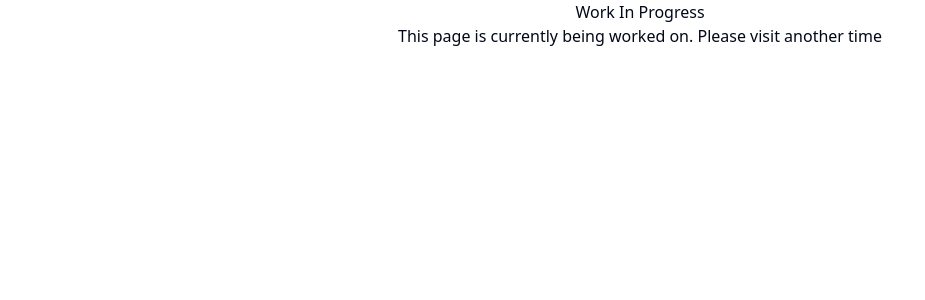
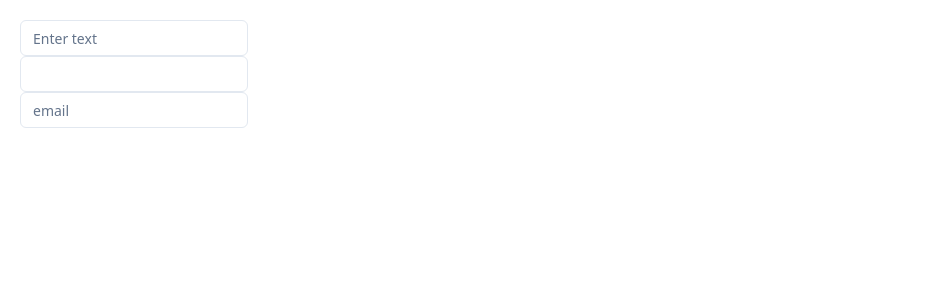
Before and after one commit to nitkkr-dev/nitkkr, a Next.js app: page / in a window 1280 px wide. Shown: the top 300 px of the page, without its empty margins (0-925 px from the left). Built offline with nearby package versions, Linux system fonts and the light colour scheme.

Commit message:
draft commit, basic input field completed

```diff
--- a/app/page.tsx
+++ b/app/page.tsx
@@ -1,5 +1,15 @@
+'use client'
+import SimpleInput from '@/components/inputs/SimpleInput';
+import { EmailField } from '@/components/inputs/email';
+import { NameField } from '@/components/inputs/name';
+import Otp from '@/components/inputs/otp';
+
 import WorkInProgress from '@/components/work-in-progress';
 
 export default function Home() {
-  return <WorkInProgress />;
+  return <div className='p-5'>
+    <SimpleInput />
+    <NameField/>
+    <EmailField/>
+  </div>
 }
--- /dev/null
+++ b/components/inputs/SimpleInput.tsx
@@ -0,0 +1,12 @@
+
+import { Input } from "../shadcn/ui/input";
+
+export function InputField() {
+  return (
+      <Input
+        placeholder="Enter text"
+      />
+  )
+}
+
+export default InputField;
--- /dev/null
+++ b/components/inputs/email.tsx
@@ -0,0 +1,22 @@
+"use client"
+import { Input, InputProps } from '../shadcn/ui/input';
+import { MdOutlineMarkEmailUnread } from 'react-icons/md';
+
+export interface EmailFieldProps
+  extends Omit<InputProps, 'type' | 'LeftChild'> {}
+
+export const EmailField = ({
+  label = 'Email',
+  placeholder = 'email',
+  ...props
+}: EmailFieldProps) => {
+  return (
+    <Input
+      label={label}
+      placeholder={placeholder}
+      type="email"
+      {...props}
+      LeftChild= {MdOutlineMarkEmailUnread}
+    />
+  );
+};
--- /dev/null
+++ b/components/inputs/name.tsx
@@ -0,0 +1,18 @@
+import { Input, InputProps } from '../shadcn/ui/input';
+
+import { AiOutlineUser } from 'react-icons/ai';
+
+export const NameField = ({
+  label = 'Name',
+  placeholder,
+  ...props
+}: InputProps) => {
+  return (
+    <Input
+      placeholder={placeholder}
+      label={label}
+      {...props}
+      LeftChild={AiOutlineUser}
+    />
+  );
+};
--- /dev/null
+++ b/components/inputs/otp.tsx
@@ -0,0 +1,146 @@
+import { Input, InputProps } from '../shadcn/ui/input';
+
+
+import clsx from 'clsx';
+import {
+  ChangeEvent,
+  ClipboardEvent,
+  ForwardedRef,
+  KeyboardEvent,
+  createRef,
+  forwardRef,
+  useEffect,
+  useImperativeHandle,
+  useState,
+} from 'react';
+
+export interface OTPInputElement {
+  triggerClear?: () => void;
+}
+
+interface OTPInputProps extends Omit<InputProps, 'ref'>, OTPInputElement {
+  otpLength?: number;
+
+  onChange: (event: ChangeEvent<HTMLInputElement>) => void;
+}
+
+const OTPInput = (
+  {
+    className,
+    inputClassName,
+    otpLength = 4,
+    style,
+
+    onChange,
+
+    ...props
+  }: OTPInputProps,
+  ref: ForwardedRef<OTPInputElement>
+) => {
+  const [otp, setOTP] = useState<(number | undefined)[]>([
+    ...Array(otpLength).map(() => undefined),
+  ]);
+  const inputs = [...Array(otpLength)].map((_) =>
+    createRef<HTMLInputElement>()
+  );
+
+  useEffect(() => {
+    if (otp.every((digit) => digit === undefined)) {
+      inputs.map((input) => {
+        if (input.current) {
+          input.current.value = '';
+        }
+      });
+    }
+  }, [inputs, otp]);
+
+  useImperativeHandle(ref, () => ({
+    triggerClear() {
+      setOTP([...Array(otpLength).map(() => undefined)]);
+    },
+  }));
+
+  const handleChange = (
+    event: ChangeEvent<HTMLInputElement>,
+    index: number
+  ): void => {
+    const digit = event.target.value;
+    const newOTP = [...otp];
+    newOTP[index] = digit === '' ? undefined : Number(digit);
+    setOTP(newOTP);
+
+    if (newOTP.every((digit) => digit !== undefined)) {
+      event.target.dataset.otp = newOTP.join('');
+    } else {
+      event.target.dataset.otp = undefined;
+    }
+    onChange(event);
+
+    if (digit !== '') {
+      inputs[index].current?.blur();
+      if (index !== inputs.length - 1) {
+        inputs[index + 1].current?.focus();
+      }
+    }
+  };
+
+  const handleKeyDown = (
+    event: KeyboardEvent<HTMLInputElement>,
+    index: number
+  ): void => {
+    if (event.key === 'Backspace' && otp[index] === undefined) {
+      if (index === 0) {
+        return;
+      }
+      inputs[index].current?.blur();
+      inputs[index - 1].current?.focus();
+    }
+  };
+
+  const handlePaste = (event: ClipboardEvent<HTMLInputElement>): void => {
+    event.preventDefault();
+    const pastedValue = event.clipboardData.getData('Text');
+    if (pastedValue.length === otpLength) {
+      setOTP(pastedValue.split('').map((digit) => Number(digit)));
+    }
+  };
+
+  return (
+    <section
+      className={clsx(
+        'flex flex-row font-roboto-mono gap-2 items-start',
+        className
+      )}
+      style={style}
+    >
+      {[...Array(otpLength)].map((_, index) => {
+        return (
+          <Input
+            className="aspect-square"
+            inputClassName={clsx(
+              'font-roboto-mono text-center',
+              inputClassName
+            )}
+            key={index}
+            maxLength={1}
+            onChange={(event: ChangeEvent<HTMLInputElement>) =>
+              handleChange(event, index)
+            }
+            onKeyDown={(event: KeyboardEvent<HTMLInputElement>) =>
+              handleKeyDown(event, index)
+            }
+            onPaste={handlePaste}
+            pattern="\d{1}"
+            ref={inputs[index]}
+            style={{ height: '100%' }}
+            type="number"
+            value={otp[index]}
+            {...props}
+          />
+        );
+      })}
+    </section>
+  );
+};
+
+export default forwardRef<OTPInputElement, OTPInputProps>(OTPInput);
--- /dev/null
+++ b/components/shadcn/ui/input.tsx
@@ -0,0 +1,36 @@
+'use client'
+
+import * as React from "react"
+
+import { cn } from "@/lib/utils"
+import { IconBaseProps } from "react-icons";
+
+export interface InputProps
+  extends React.InputHTMLAttributes<HTMLInputElement> {alwaysFocused?: boolean;
+    label?: string;
+    inputClassName?: string;
+    ref?: React.ForwardedRef<HTMLInputElement>;
+
+    LeftChild?: React.ComponentType<IconBaseProps>;
+    RightChild?: React.ComponentType<IconBaseProps>;
+
+    onRightChildClick?: () => void;}
+
+const Input = React.forwardRef<HTMLInputElement, InputProps>(
+  ({ className, type, ...props }, ref) => {
+    return (
+      <input
+        type={type}
+        className={cn(
+          "flex h-9 w-full rounded-md border border-input bg-transparent px-3 py-1 text-sm transition-colors file:border-0 file:bg-transparent file:text-sm file:font-medium placeholder:text-muted-foreground focus-visible:border-black focus-visible:outline-blue-100 focus-visible:outline-offset-2 disabled:cursor-not-allowed disabled:opacity-50 invalid:border-red-500 invalid:outline-red-100 invalid:outline-offset-2",
+          className
+        )}
+        ref={ref}
+        {...props}
+      />
+    )
+  }
+)
+Input.displayName = "Input"
+
+export { Input }
--- a/package.json
+++ b/package.json
@@ -15,6 +15,8 @@
     "next": "14.0.4",
     "react": "^18",
     "react-dom": "^18",
+    "react-icons": "^5.0.1",
+    "react-select": "^5.8.0",
     "tailwind-merge": "^2.2.1",
     "tailwindcss-animate": "^1.0.7"
   },
```
Also changed, not shown: 1 other file (tests, documents, lock files or other folders).
